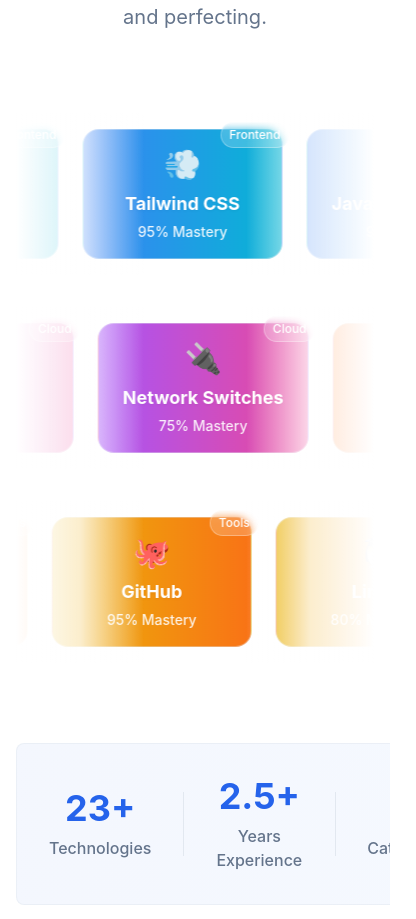
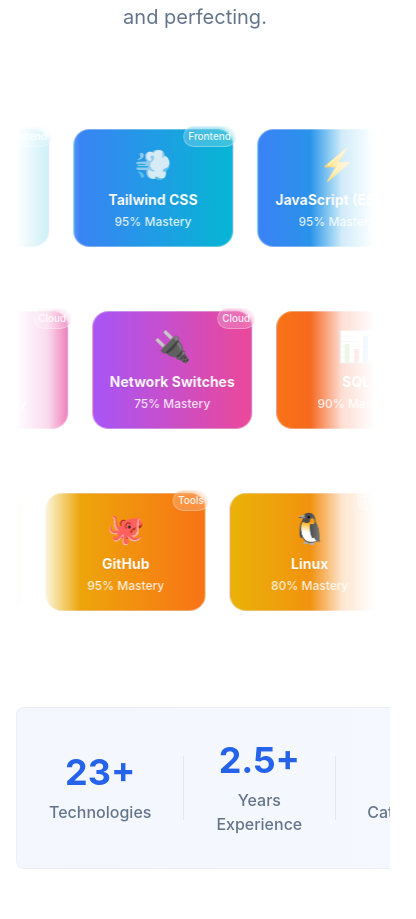
Before and after one commit to pargat-apps/portfolio, a React (Vite) app: page / in a window 390 px wide. Shown: the part 2760-3679 px from the top of the page, 416 px wide, since content can reach past the window. Built offline with nearby package versions, Linux system fonts and the light colour scheme; no server answers.

Commit message:
Fix horizontal scrolling on mobile: Improve Skills marquee responsiveness and add overflow prevention

```diff
--- a/src/components/Navbar.jsx
+++ b/src/components/Navbar.jsx
@@ -47,7 +47,7 @@
           : "bg-transparent py-4"
       }`}
     >
-      <div className="max-w-7xl mx-auto px-4 sm:px-6 lg:px-8">
+      <div className="max-w-7xl mx-auto px-4 sm:px-6 lg:px-8 w-full">
         <div className="flex items-center justify-between">
           {/* Logo */}
           <motion.div
--- a/src/components/Skills.jsx
+++ b/src/components/Skills.jsx
@@ -60,7 +60,7 @@
     const duplicatedSkills = [...skills, ...skills]
 
     return (
-      <div className="relative overflow-hidden py-4">
+      <div className="relative overflow-hidden py-4 w-full">
         <div className="flex gap-6 whitespace-nowrap">
           <div
             className={`flex gap-6 ${directionClass}`}
@@ -76,11 +76,11 @@
                 className="flex-shrink-0 group cursor-pointer"
               >
                 <div className={`
-                  relative px-6 py-4 rounded-2xl border border-border/40
+                  relative px-4 sm:px-6 py-4 rounded-2xl border border-border/40
                   bg-gradient-to-r ${getCategoryGradient(skill.category)}
-                  hover:scale-110 hover:shadow-2xl hover:z-10
+                  hover:scale-105 sm:hover:scale-110 hover:shadow-2xl hover:z-10
                   transition-all duration-300 ease-out
-                  min-w-[200px] text-center
+                  min-w-[160px] sm:min-w-[200px] text-center
                   backdrop-blur-sm bg-opacity-90
                 `}>
                   {/* Skill Icon */}
@@ -89,17 +89,17 @@
                   </div>
 
                   {/* Skill Name */}
-                  <h3 className="font-bold text-white text-lg mb-1 drop-shadow-sm">
+                  <h3 className="font-bold text-white text-sm sm:text-lg mb-1 drop-shadow-sm">
                     {skill.name}
                   </h3>
 
                   {/* Skill Level */}
-                  <div className="text-white/90 text-sm font-medium">
+                  <div className="text-white/90 text-xs sm:text-sm font-medium">
                     {skill.level}% Mastery
                   </div>
 
                   {/* Category Badge */}
-                  <div className="absolute -top-2 -right-2 px-2 py-1 bg-white/20 backdrop-blur-sm rounded-full text-xs text-white font-medium border border-white/30">
+                  <div className="absolute -top-1 -right-1 sm:-top-2 sm:-right-2 px-1 sm:px-2 py-0.5 sm:py-1 bg-white/20 backdrop-blur-sm rounded-full text-[10px] sm:text-xs text-white font-medium border border-white/30">
                     {skill.category}
                   </div>
 
@@ -117,14 +117,14 @@
         </div>
 
         {/* Fade masks for seamless edges */}
-        <div className="absolute top-0 left-0 w-32 h-full bg-gradient-to-r from-background via-background/80 to-transparent pointer-events-none z-10" />
-        <div className="absolute top-0 right-0 w-32 h-full bg-gradient-to-l from-background via-background/80 to-transparent pointer-events-none z-10" />
+        <div className="absolute top-0 left-0 w-16 sm:w-32 h-full bg-gradient-to-r from-background via-background/80 to-transparent pointer-events-none z-10" />
+        <div className="absolute top-0 right-0 w-16 sm:w-32 h-full bg-gradient-to-l from-background via-background/80 to-transparent pointer-events-none z-10" />
       </div>
     )
   }
 
   return (
-    <section id="skills" className="py-20 lg:py-32 relative overflow-hidden">
+    <section id="skills" className="py-20 lg:py-32 relative overflow-hidden w-full">
       {/* Background Elements */}
       <div className="absolute inset-0 -z-10">
         <div className="absolute top-20 -left-20 w-96 h-96 bg-primary/5 rounded-full blur-3xl" />
--- a/src/index.css
+++ b/src/index.css
@@ -47,6 +47,25 @@
     --border: 217.2 32.6% 17.5%;
     --input: 217.2 32.6% 17.5%;
     --ring: 224.3 76.3% 94.1%;
+  }
+
+  /* Prevent horizontal scrolling */
+  * {
+    box-sizing: border-box;
+  }
+
+  html, body {
+    overflow-x: hidden;
+    max-width: 100vw;
+  }
+
+  body {
+    margin: 0;
+    padding: 0;
+  }
+
+  html {
+    scroll-behavior: smooth;
   }
 }
 
```
